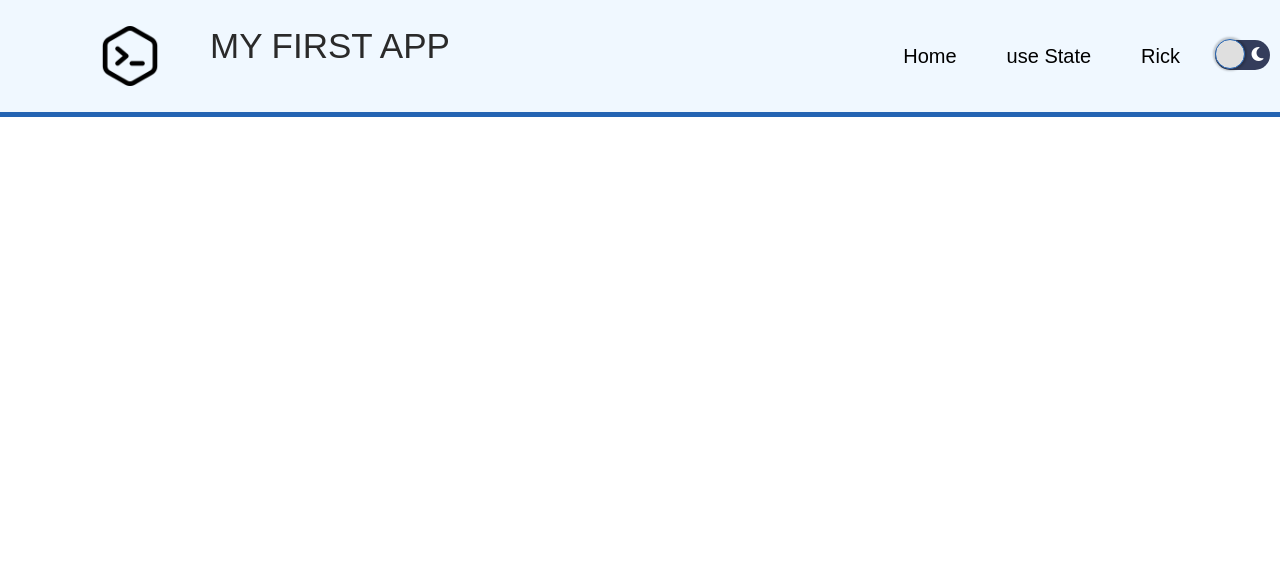
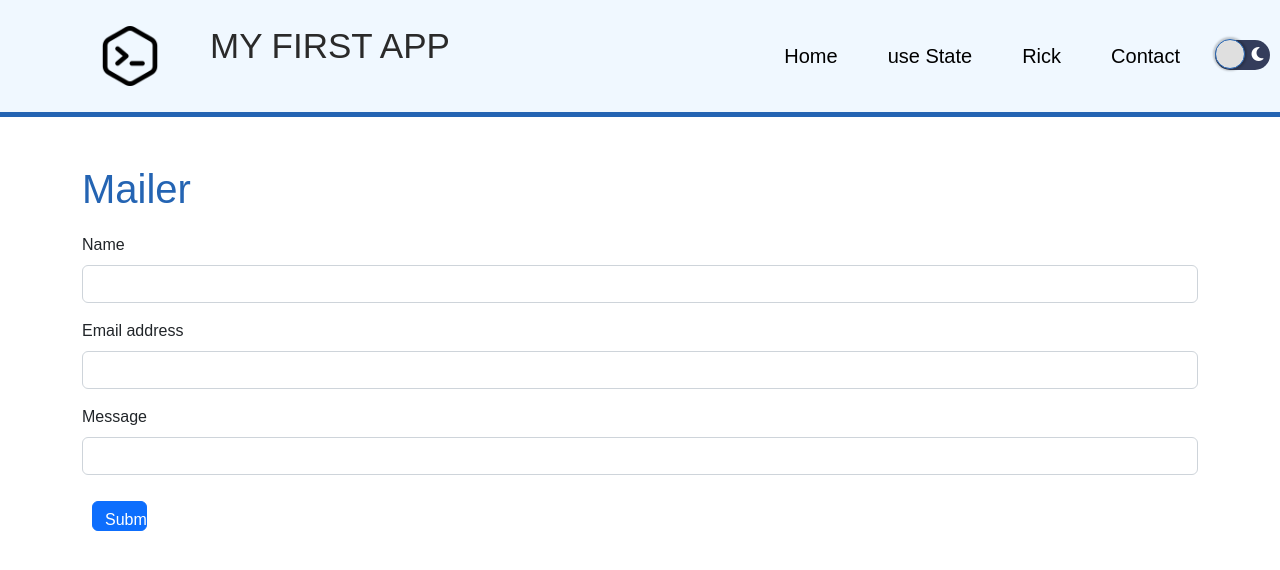
Before and after one commit to SamuelRm5/first_app_React, a React (Create React App) app: page /contact in a window 1280 px wide. Shown: the top 570 px of the page. Built offline with nearby package versions, Linux system fonts and the light colour scheme.

Commit message:
mailer added

```diff
--- a/package.json
+++ b/package.json
@@ -3,9 +3,11 @@
   "version": "0.1.0",
   "private": true,
   "dependencies": {
+    "@emailjs/browser": "^3.6.2",
     "@testing-library/jest-dom": "^5.16.3",
     "@testing-library/react": "^12.1.4",
     "@testing-library/user-event": "^13.5.0",
+    "axios": "^0.27.2",
     "react": "^18.0.0",
     "react-dom": "^18.0.0",
     "react-icons": "^4.3.1",
--- a/src/App.js
+++ b/src/App.js
@@ -4,6 +4,7 @@ import { Home } from './components/pages/Home/Home';
 import { CounterApp } from "./components/pages/useState/CounterApp";
 import { HeaderHome } from './components/layout/HeaderHome/HeaderHome';
 import { RickMorty } from './components/pages/RickMorty/RickMorty';
+import { Mailer } from './components/pages/Mailer/Mailer';
 
 export const App = () => {
 
@@ -14,7 +15,7 @@ export const App = () => {
                 <Route path='/' element={<Home />}/>
                 <Route path='/counter' element={<CounterApp />}/>
                 <Route path='/rickapi' element={<RickMorty />}/>
-
+                <Route path='/contact' element={<Mailer />}/>
             </Routes>
         </>
     )
--- a/src/components/UI/NavHome/NavHome.jsx
+++ b/src/components/UI/NavHome/NavHome.jsx
@@ -37,6 +37,8 @@ export const NavHome = () => {
           <Link to={"/"}>Home</Link>
           <Link to={"/counter"}>use State</Link>
           <Link to={"/rickapi"}>Rick</Link>
+          <Link to={"/contact"}>Contact</Link>
+
 
           <button onClick={handleOn} className="switch" id="switch">
             <span>
--- /dev/null
+++ b/src/components/pages/Mailer/Mailer.jsx
@@ -0,0 +1,37 @@
+import emailjs from 'emailjs-com';
+
+export const Mailer = () => {
+
+    const sendEmail = ( e ) => {
+
+        e.preventDefault();
+        emailjs.sendForm('service_kagt37a','')
+    }
+
+  return (
+    <div className="container mt-5">
+        <h1>Mailer</h1>
+        <form>
+            <div className="mb-3">
+
+                <label for="exampleInputEmail1" className="form-label">Name</label>
+                <input name='user_name' type="text" className="form-control" id="exampleInputEmail1" aria-describedby="emailHelp" />
+
+            </div>
+            <div class="mb-3">
+
+                <label for="exampleInputEmail1" class="form-label">Email address</label>
+                <input name='user_email' type="email" className="form-control" id="exampleInputEmail1" aria-describedby="emailHelp" />
+
+            </div>
+            <div class="mb-3">
+
+                <label for="exampleInputEmail1" class="form-label">Message</label>
+                <input name='user_message' type="text" className="form-control" id="exampleInputEmail1" aria-describedby="emailHelp" />
+
+            </div>
+            <button type="submit" className="btn btn-primary">Submit</button>
+        </form>
+    </div>
+  )
+}
--- a/src/components/pages/RickMorty/RickCard.jsx
+++ b/src/components/pages/RickMorty/RickCard.jsx
@@ -24,15 +24,15 @@ export const RickCard = ({
                         <div className="card-body">
                             <h5 className="card-title">{name}</h5>
                             {
-                                (vida == 1) ? <p className="status aliveColor"></p>
-                                    : (vida == 2) ? <p className="status deathColor"></p>
+                                (vida === 1) ? <p className="status aliveColor"></p>
+                                    : (vida === 2) ? <p className="status deathColor"></p>
                                     : <p className="status unknownColor"></p>
 
                             }
                             <p className="card-text genderImg">
                                 {
-                                    (gender == "Male") ? <BsGenderMale />
-                                        : (gender == "Female") ? <BsGenderFemale />
+                                    (gender === "Male") ? <BsGenderMale />
+                                        : (gender === "Female") ? <BsGenderFemale />
                                         : <BsGenderTrans />
                                 }
                             </p>
--- a/src/components/pages/RickMorty/RickMorty.jsx
+++ b/src/components/pages/RickMorty/RickMorty.jsx
@@ -49,11 +49,11 @@ export const RickMorty = () => {
 
 
           {
-            (rickUrl != undefined) ?
+            (rickUrl !== undefined) ?
               rickUrl.map( element => (
-                (element.status == 'Alive') ?
+                (element.status === 'Alive') ?
                     <RickCard key={element.id} vida={1} {...element}/>
-                  : ( element.status == 'Dead') ? <RickCard key={element.id} vida={2} {...element}/>
+                  : ( element.status === 'Dead') ? <RickCard key={element.id} vida={2} {...element}/>
                   : <RickCard key={element.id} vida={3} {...element}/>
             ))
             : <p>No hay resultados por '{searchText}'</p>
```
Also changed, not shown: 1 other file (tests, documents, lock files or other folders).
